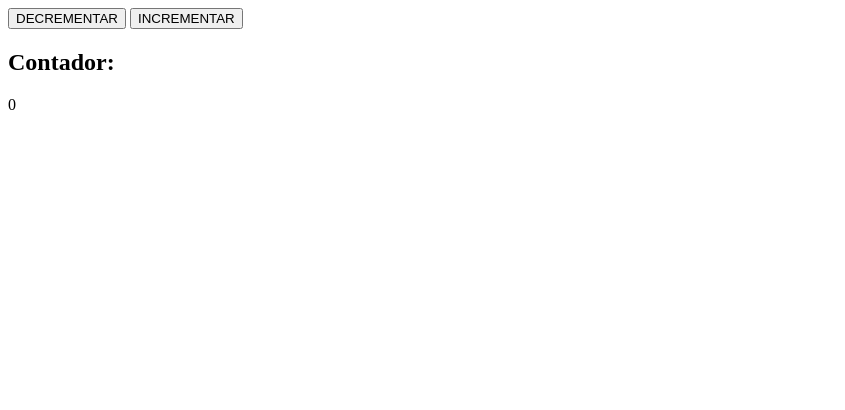
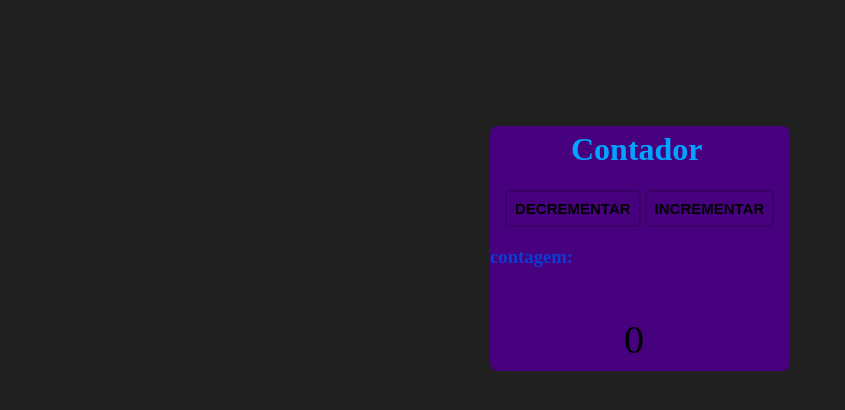
Before and after one commit to Leonpsilv/contadorSimples, a plain HTML site: page index.html in a window 1280 px wide. Shown: the whole page, without its empty margins (0-845 px from the left). Drawn offline with Linux system fonts and the light colour scheme.

Commit message:
contador estilizado

```diff
--- a/contador.js
+++ b/contador.js
@@ -1,11 +1,22 @@
-let numberIncrement = document.querySelector("#number-increment");
+const numberIncrement = document.querySelector("#number-increment");
+
+const colorChange = () => {
+    if (parseInt(numberIncrement.textContent) < 0){
+        numberIncrement.style.color = 'red';
+    }else{
+        numberIncrement.style.color = 'black';
+    }
+
+}
 
 const incrementar = () => {
-    let num = parseInt(numberIncrement.textContent);
+    const num = parseInt(numberIncrement.textContent);
     numberIncrement.textContent = num + 1;
+    colorChange();
 }
 
 const decrementar = () => {
     const num = parseInt(numberIncrement.textContent);
     numberIncrement.textContent = num - 1;
+    colorChange();
 }
--- a/index.html
+++ b/index.html
@@ -4,15 +4,20 @@
     <meta charset="UTF-8">
     <meta http-equiv="X-UA-Compatible" content="IE=edge">
     <meta name="viewport" content="width=device-width, initial-scale=1.0">
+    <link rel="stylesheet" href="styles.css">
     <title>Contador simples</title>
 </head>
 <body>
     <div class="homePage">
 
-        <button id="decrementar" onclick="decrementar()">DECREMENTAR</button>
-        <button id="incrementar" onclick="incrementar()">INCREMENTAR</button>
+        <h1>Contador</h1>
 
-        <h2>Contador:</h2>
+        <div class="buttons">
+            <button id="decrementar" onclick="decrementar()"><b>DECREMENTAR</b></button>
+            <button id="incrementar" onclick="incrementar()"><b>INCREMENTAR</b></button>
+        </div>
+
+        <h3>contagem:</h3>
         <p id="number-increment">0</p>
 
     </div>
--- /dev/null
+++ b/styles.css
@@ -0,0 +1,49 @@
+body{
+    background-color: #202020;
+}
+h1{
+    margin-left: 27%;
+    padding-top: 5px;
+    color: #02A3FF;
+}
+h3{
+    color: #0D3CD4;
+
+}
+.homePage {
+    border-radius: 8px;
+    background-color: #47007E;
+    width: 300px;
+    margin-top: 10%;
+    margin-left: auto;
+    margin-right: auto;
+}
+p{
+    font-size: 40px;
+    margin-left: 42%;
+    padding: 8px;
+}
+.buttons{
+    width: 270px;
+    margin-left: auto;
+    margin-right: auto;
+}
+
+#incrementar, #decrementar {
+    cursor: pointer;
+    background-color: #47007E;
+    border: 2px solid #3A0066;
+    border-radius: 5px;
+    padding: 8px;
+    font-size: 15px;
+}
+
+#incrementar:hover{
+    transition: all 0.4s ease-in;
+    background-color: #3CFF3C;
+}
+
+#decrementar:hover{
+    transition: all 0.4s ease-in;
+    background-color: #FF3333;
+}
```
